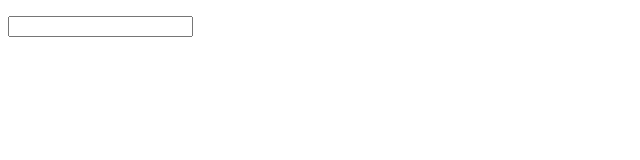
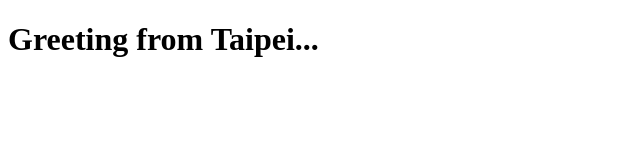
Before and after one commit to Josephlee01/TSwithReactNode, a website with bundled scripts: page index.html in a window 1280 px wide. Shown: the whole page, without its empty margins (0-640 px from the left). Built offline with nearby package versions, Linux system fonts and the light colour scheme.

Commit message:
real #107

```diff
--- a/index.html
+++ b/index.html
@@ -9,7 +9,6 @@
     <script src="dist/analytics.js" defer></script>
   </head>
   <body>
-    <p id="message-output"></p>
-    <input type="text" id="user-input" />
+    <div id="app"></div>
   </body>
 </html>
--- a/src/app.ts
+++ b/src/app.ts
@@ -4,7 +4,7 @@
 //   console.log(constructor)
 // }
 
-// @Logger'
+// @Logger
 
 // Decorator Factory
 function Logger(logString: string) {
@@ -13,7 +13,20 @@
     console.log(constructor);
   };
 }
-@Logger("LOGGING - PERSON")
+
+function WithTemplate(template: string, hookId: string) {
+  return function (constructor: any) {
+    const hookElement = document.getElementById(hookId)
+    const p = new constructor()
+    if (hookElement) {
+      hookElement.innerHTML = template
+      // hookElement.querySelector('h1')!.textContent = p.name
+    }
+  }
+}
+
+// @Logger("LOGGING - PERSON")
+@WithTemplate('<h1>Greeting from Taipei...</h1>', 'app')
 class Person {
   name = "Joe";
 
```
Also changed, not shown: dist/app.js.
